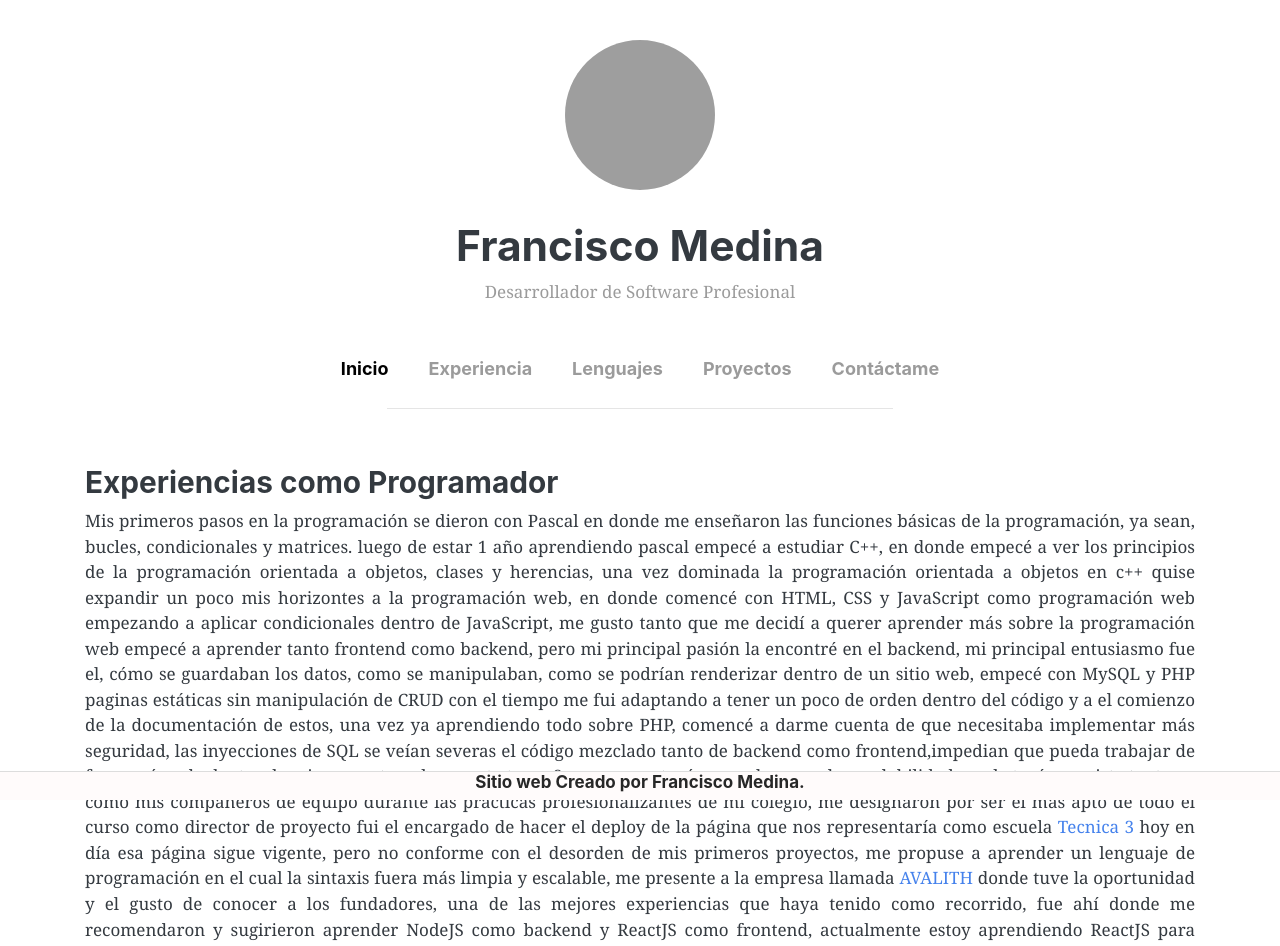
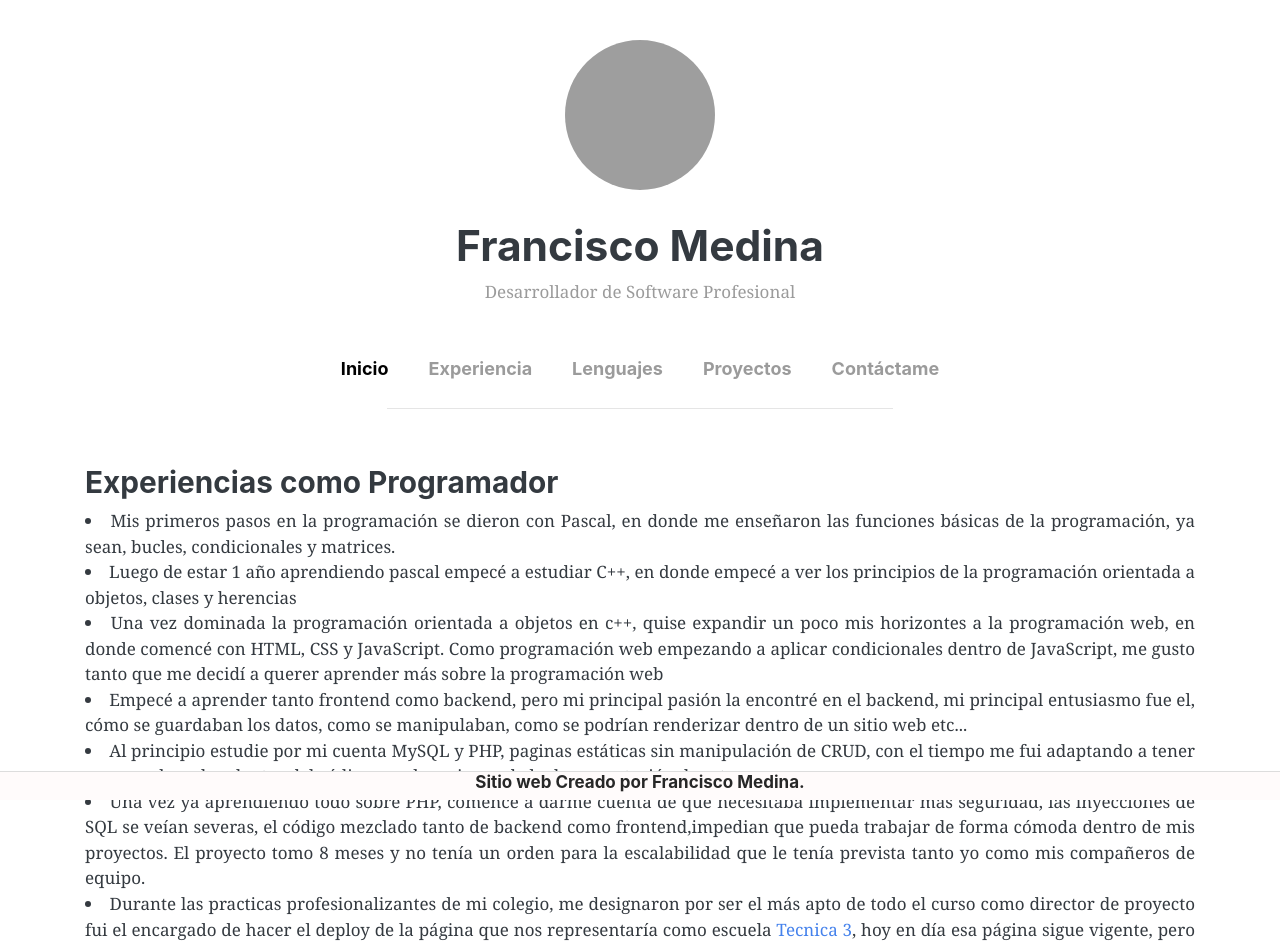
Before and after one commit to franmedi99/fmedina, a React (Create React App) app: page /Xp in a window 1280 px wide. Shown: the top 946 px of the page. Built offline with nearby package versions, Linux system fonts and the light colour scheme; grey boxes are pictures that could not be loaded.

Commit message:
actualizando mi sitio web

```diff
--- a/src/components/Contact_me.jsx
+++ b/src/components/Contact_me.jsx
@@ -63,13 +63,6 @@ const Contact_me = props => {
 
 
 
-            <div className="carta">
-            <i className="fa fa-facebook icon" aria-hidden="true"></i>
-            <div className="carta-content">
-                <h3>Facebook</h3>
-                <span><a href="https://www.facebook.com/profile.php?id=100008188352302"  style={{fontSize: "14.6px"}}>Francisco J Medina</a></span>
-            </div>
-            </div>
 
 
 
--- a/src/components/Inicio.jsx
+++ b/src/components/Inicio.jsx
@@ -15,7 +15,7 @@ const Inicio = () => {
         <p className="mb-5">
 
         <li>
-            Mi meta a corto plazo es poder aprender sobre las empresas y sus metodologías con la cual abordan problemas que parecen no tener solución, buscar nuevas empresas con las que pueda en un futuro poder trabajar.
+            A corto plazo es poder aprender sobre las empresas y sus metodologías con la cual abordan problemas que parecen no tener solución, buscar nuevas empresas con las que pueda en un futuro poder trabajar.
         </li>
 
         <li>
@@ -33,7 +33,7 @@ const Inicio = () => {
         <h3 className="text-center mb-4">Talentos</h3>
         <p >
         <li>
-         Entre mis talentos siento que cumplo con las cosas que me propongo o me piden que haga, no tengo miedo de hablar frente a un grupo que me pueda criticar.
+         Siento que cumplo con las cosas que me propongo o me piden que haga, no tengo miedo de hablar frente a un grupo que me pueda criticar.
         </li>
 
         <li>
--- a/src/components/Xp.jsx
+++ b/src/components/Xp.jsx
@@ -7,41 +7,47 @@ const Xp = () => {
 
 
             <p>
-            Mis primeros pasos en la programación se dieron con Pascal en donde me enseñaron las funciones básicas de la
+           <li> Mis primeros pasos en la programación se dieron con Pascal, en donde me enseñaron las funciones básicas de la
 
-            programación, ya sean, bucles, condicionales y matrices. luego de estar 1 año aprendiendo
+            programación, ya sean, bucles, condicionales y matrices.</li>
 
-            pascal empecé a estudiar C++, en donde empecé a ver los principios de la programación orientada a objetos, clases
+            <li>Luego de estar 1 año aprendiendo pascal empecé a estudiar C++, en donde empecé a ver los principios de la programación orientada a objetos, clases
 
-            y herencias, una vez dominada la programación orientada a objetos en c++ quise expandir un poco mis horizontes a
+            y herencias</li>
 
-            la programación web, en donde comencé con HTML, CSS y JavaScript como programación web empezando a aplicar
+            <li>Una vez dominada la programación orientada a objetos en c++, quise expandir un poco mis horizontes a
+
+            la programación web, en donde comencé con HTML, CSS y JavaScript. Como programación web empezando a aplicar
 
             condicionales dentro de JavaScript, me gusto tanto que me decidí a querer aprender más sobre la programación
 
-            web empecé a aprender tanto frontend como backend, pero mi principal pasión la encontré en el backend,
+            web</li>
+
+            <li>Empecé a aprender tanto frontend como backend, pero mi principal pasión la encontré en el backend,
 
             mi principal entusiasmo fue el, cómo se guardaban los datos, como se manipulaban, como se podrían renderizar
 
-            dentro de un sitio web, empecé con MySQL y PHP paginas estáticas sin manipulación de CRUD con el tiempo me fui
+            dentro de un sitio web etc...</li>
 
-            adaptando a tener un poco de orden dentro del código y a el comienzo de la documentación de estos, una vez ya aprendiendo
+            <li>Al principio estudie por mi cuenta MySQL y PHP, paginas estáticas sin manipulación de CRUD, con el tiempo me fui
 
-            todo sobre PHP, comencé a darme cuenta de que necesitaba implementar más seguridad, las inyecciones de SQL se veían severas
+            adaptando a tener un poco de orden dentro del código y a el comienzo de la documentación de estos</li>
 
-            el código mezclado tanto de backend como frontend,impedian que pueda trabajar de forma cómoda dentro de mis proyectos,
+            <li>Una vez ya aprendiendo todo sobre PHP, comencé a darme cuenta de que necesitaba implementar más seguridad, las inyecciones de SQL se veían severas,
 
-            el proyecto tomo 8 meses y no tenía un orden para la escalabilidad que le tenía prevista tanto yo como mis compañeros de equipo
+            el código mezclado tanto de backend como frontend,impedian que pueda trabajar de forma cómoda dentro de mis proyectos.
 
-            durante las practicas profesionalizantes de mi colegio, me designaron por ser el más apto de todo el curso como director de proyecto
+            El proyecto tomo 8 meses y no tenía un orden para la escalabilidad que le tenía prevista tanto yo como mis compañeros de equipo.</li>
 
-            fui el encargado de hacer el deploy de la página que nos representaría como escuela <a href="https://www.tecnica3mdp.edu.ar/">Tecnica 3</a> hoy en día esa página sigue vigente, pero no conforme con el desorden de mis primeros proyectos, me propuse a aprender un lenguaje de programación
+            <li>Durante las practicas profesionalizantes de mi colegio, me designaron por ser el más apto de todo el curso como director de proyecto
 
-            en el cual la sintaxis fuera más limpia y escalable, me presente a la empresa llamada <a href="https://www.avalith.net/">AVALITH</a> donde tuve la oportunidad y el gusto de conocer a los fundadores, una de las mejores experiencias que haya tenido como recorrido, fue ahí donde me
+            fui el encargado de hacer el deploy de la página que nos representaría como escuela <a href="https://www.tecnica3mdp.edu.ar/">Tecnica 3</a>, hoy en día esa página sigue vigente, pero no conforme con el desorden de mis primeros proyectos, me propuse a aprender un lenguaje de programación
 
-            recomendaron y sugirieron aprender NodeJS como backend y ReactJS como frontend, actualmente estoy aprendiendo ReactJS para poder dedicarme a entrar a una
+            en el cual la sintaxis fuera más limpia y escalable, me presente a la empresa llamada <a href="https://www.avalith.net/">AVALITH</a>, donde tuve la oportunidad y el gusto de conocer a los fundadores, una de las mejores experiencias que haya tenido como recorrido, fue ahí donde me
 
-            empresa como Fullstack ya que he aprendido y puesto en practica metodologías agiles como XP y SCRUM.
+            recomendaron y sugirieron aprender NodeJS como backend y ReactJS como Frontend, actualmente estoy aprendiendo ReactJS para poder dedicarme a entrar a una
+
+            empresa como Frontend, ya he aprendido y puesto en practica metodologías agiles como XP y SCRUM. </li>
             </p>
 
             <h5>Muchas Gracias por leer mi historia</h5>
```
Also changed, not shown: 1 other file (tests, documents, lock files or other folders).
